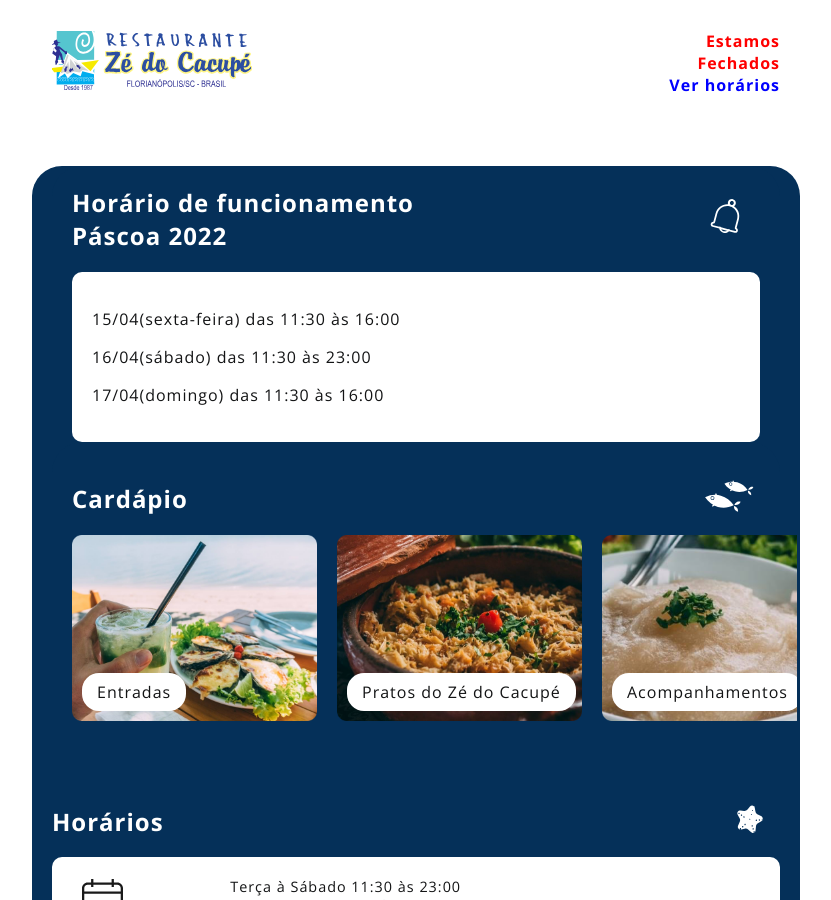
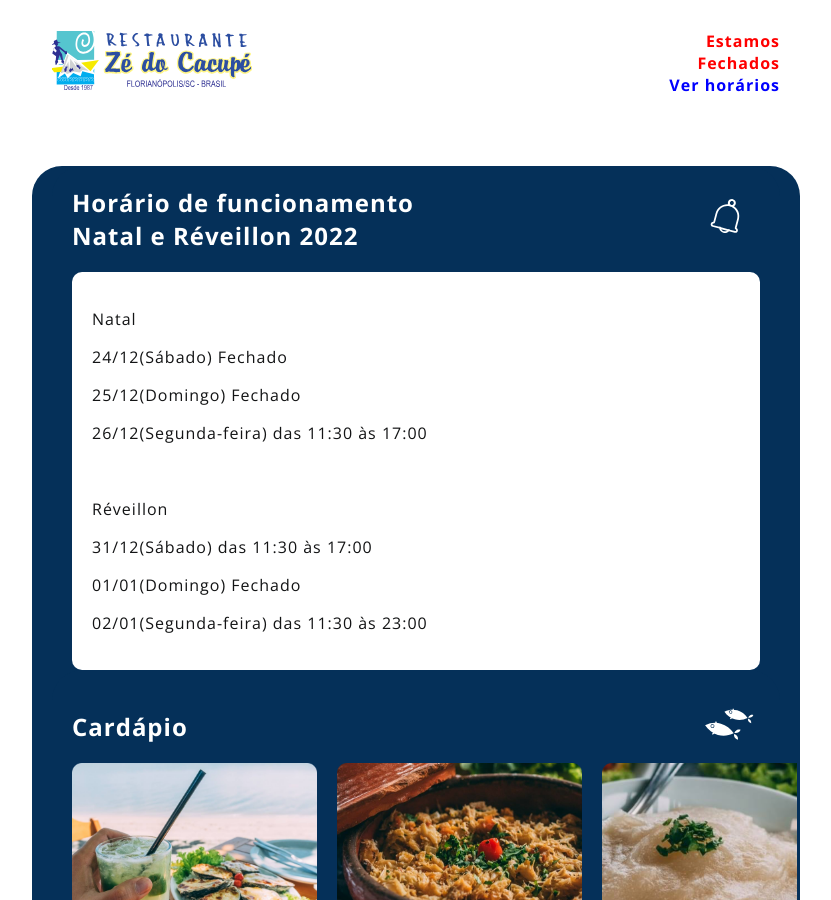
Before and after one commit to zedocacupe/zedocacupe.github.io, a Jekyll site: the page built from index.html, in a window 1280 px wide and 900 px high. Shown: the whole window, without its empty margins (224-1055 px from the left). Built offline with Jekyll 4.4.1, drawn with Linux system fonts in a browser that asks for light colours.

Commit message:
Update comunications.html

```diff
--- a/_includes/comunications.html
+++ b/_includes/comunications.html
@@ -3,7 +3,7 @@
     <div class="row row-margin-top">
       <div class="flex-grid" id="horarios">
         <h2 class="col">
-          Horário de funcionamento Páscoa 2022
+          Horário de funcionamento Natal e Réveillon 2022
         </h2>
         <div class="row-label-icon col">
           <img class="icon" src="/img/icons.svg#icon-bells" alt="icone de comunicados">
@@ -12,9 +12,15 @@
       <div class="card">
         <div class="flex-grid">
           <div class="col">
-            <p>15/04(sexta-feira) das 11:30 às 16:00</p>
-            <p>16/04(sábado) das 11:30 às 23:00</p>
-            <p>17/04(domingo) das 11:30 às 16:00</p>
+            <p>Natal</p>
+            <p>24/12(Sábado) Fechado</p>
+            <p>25/12(Domingo) Fechado</p>
+            <p>26/12(Segunda-feira) das 11:30 às 17:00</p>
+            <br />
+            <p>Réveillon</p>
+            <p>31/12(Sábado) das 11:30 às 17:00</p>
+            <p>01/01(Domingo) Fechado</p>
+            <p>02/01(Segunda-feira) das 11:30 às 23:00</p>
           </div>
         </div>
       </div>
```
